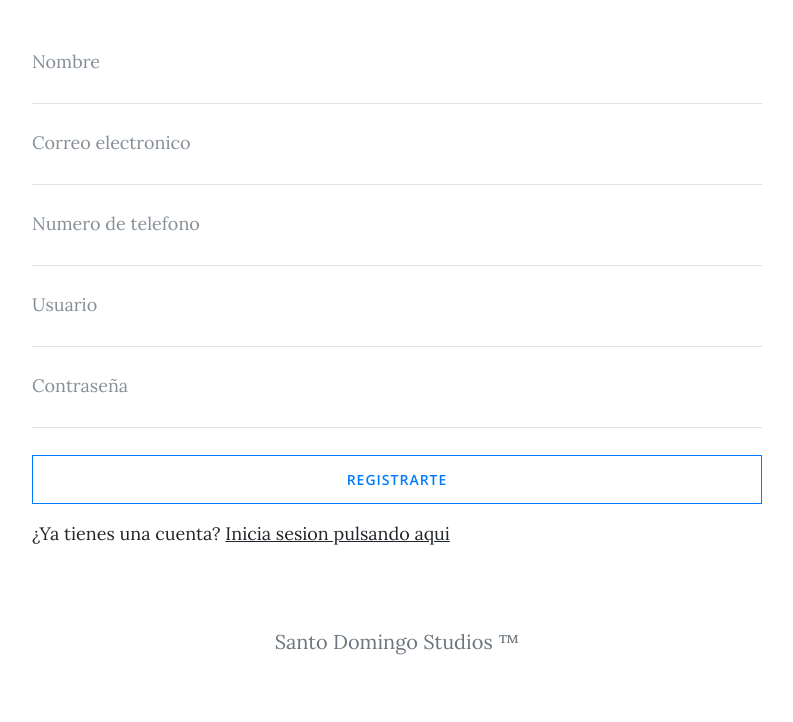
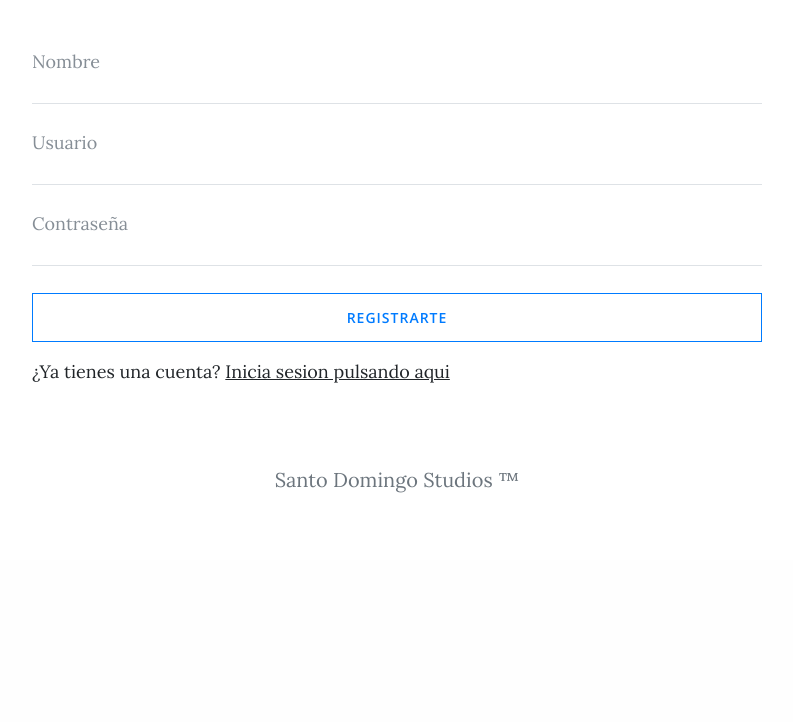
Before and after one commit to lrdvrg/Cinedom, a PHP site: page /registro.php in a window 1280 px wide. Shown: the part 536-1258 px from the top of the page, without its empty margins (243-1036 px from the left). After the commit the page ends 1029 px from the top, so only its background shows below. Run offline with PHP 8.4, Linux system fonts and the light colour scheme.

Commit message:
Creacion de login y registro

```diff
--- a/registro.php
+++ b/registro.php
@@ -25,19 +25,53 @@
 
 <body>
 
+<?php
+
+if(isset($_POST["submit"])){
+    $host_db = "localhost";
+    $user_db = "root";
+    $pass_db = "";
+    $db_name = "trailers";
+    $tbl_name = "usuarios";
+
+    $conexion = new mysqli($host_db, $user_db, $pass_db, $db_name);
+
+    if ($conexion->connect_error) {
+    die("La conexion falló: " . $conexion->connect_error);
+
+    }
+
+    $buscarUsuario = "SELECT * FROM $tbl_name WHERE Nombre_Usuario = '$_POST[username]' ";
+
+    $result = $conexion->query($buscarUsuario);
+
+    $count = mysqli_num_rows($result);
+
+    if ($count != 1){
+    $query = "INSERT INTO usuarios (Nombre,Nombre_Usuario, Contrasena) VALUES ('$_POST[nombre]', '$_POST[username]', '$_POST[password]')";
+
+    if ($conexion->query($query) === TRUE) {
+        header("location:login.php");
+    }else {
+       echo "Error al crear el usuario." . $query . "<br>" . $conexion->error;
+      }
+    }
+    mysqli_close($conexion);
+}
+?>
+
     <!-- Navigation -->
     <nav class="navbar navbar-expand-lg navbar-light fixed-top" id="mainNav">
         <div class="container">
             <a class="navbar-brand" href="index.php">
-
                     Cinedom
-      </a>
+            </a>
             <button class="navbar-toggler navbar-toggler-right" type="button" data-toggle="collapse" data-target="#navbarResponsive" aria-controls="navbarResponsive" aria-expanded="false" aria-label="Toggle navigation">
         Menu
         <i class="fas fa-bars"></i>
       </button>
             <div class="collapse navbar-collapse" id="navbarResponsive">
-                <ul class="navbar-nav ml-auto">
+                  <ul class="navbar-nav ml-auto">
                     <li class="nav-item">
                         <a class="nav-link" href="index.php">Home</a>
                     </li>
@@ -84,52 +118,48 @@
                 <!-- WARNING: Some web hosts do not allow emails to be sent through forms to common mail hosts like Gmail or Yahoo. It's recommended that you use a private domain email address! -->
                 <!-- To use the contact form, your site must be on a live web host with PHP! The form will not work locally! -->
                 <br>
-                <form name="sentMessage" id="loginForm" novalidate>
+                <form action="" method="post">
                     <div class="control-group">
 
                         <div class="form-group floating-label-form-group controls">
                             <label>Nombre</label>
-                            <input type="text" class="form-control" placeholder="Nombre" id="nombre" required data-validation-required-message="Debe ingresar su nombre">
-                            <p class="help-block text-danger"></p>
-                        </div>
-
-                        <div class="form-group floating-label-form-group controls">
-                            <label>Correo electronico</label>
-                            <input type="text" class="form-control" placeholder="Correo electronico" id="correoelectronico" required data-validation-required-message="Debe ingresar su correo electronico">
-                            <p class="help-block text-danger"></p>
-                        </div>
-
-                        <div class="form-group floating-label-form-group controls">
-                            <label>Numero de telefono</label>
-                            <input type="number" class="form-control" placeholder="Numero de telefono" id="telefono" required data-validation-required-message="Debe ingresar su numero de telefono">
+                            <input type="text" class="form-control" placeholder="Nombre" name="nombre" id="nombre" required>
                             <p class="help-block text-danger"></p>
                         </div>
 
                         <div class="form-group floating-label-form-group controls">
                             <label>Usuario</label>
-                            <input type="text" class="form-control" placeholder="Usuario" id="username" required data-validation-required-message="Debe ingresar su nombre de usuario.">
+                            <input type="text" class="form-control" placeholder="Usuario" name="username" id="username" required>
                             <p class="help-block text-danger"></p>
                         </div>
 
                         <div class="form-group floating-label-form-group controls">
                             <label>Contraseña</label>
-                            <input type="password" class="form-control" placeholder="Contraseña" id="password" required data-validation-required-message="Debe ingresar su contraseña.">
+                            <input type="password" class="form-control" placeholder="Contraseña" name="password" id="password" required>
                             <p class="help-block text-danger"></p>
                         </div>
                     </div>
                     <br>
                     <div id="success"></div>
                     <div class="form-group text-center">
-                        <button type="submit" class="btn btn-outline-primary btn-block" id="sendMessageButton">Registrarte</button>
+                        <button type="submit" class="btn btn-outline-primary btn-block" name="submit" >Registrarte</button>
                     </div>
                 </form>
+
+                <?php
+                if(isset($_POST["submit"])){
+                 if ($count == 1) {
+                    echo '<div class="alert alert-danger" role="alert">El nombre de usuario ya está siendo utilizado... </div>';
+                 }
+                }
+                ?>
+
                 <p>¿Ya tienes una cuenta? <a href="login.php" class="card-link">Inicia sesion pulsando aqui</a></p>
             </div>
         </div>
     </div>
 
     </div>
-
 
     <!-- Footer -->
     <footer>
```
Also changed, not shown: login.php (+53 -8 lines).
